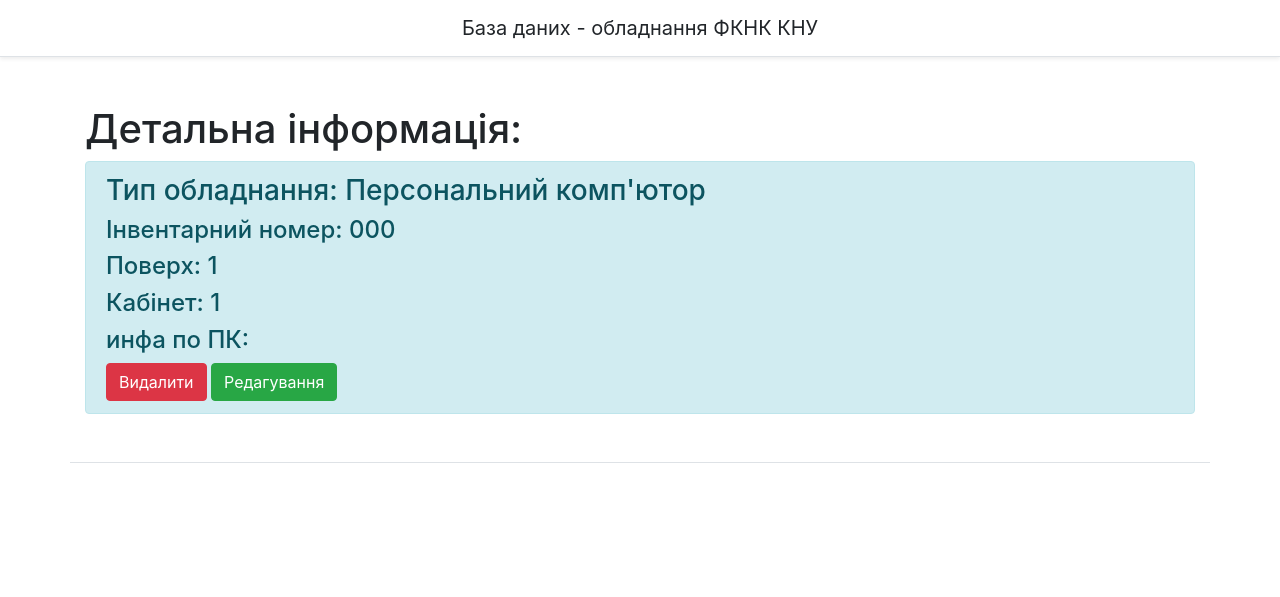
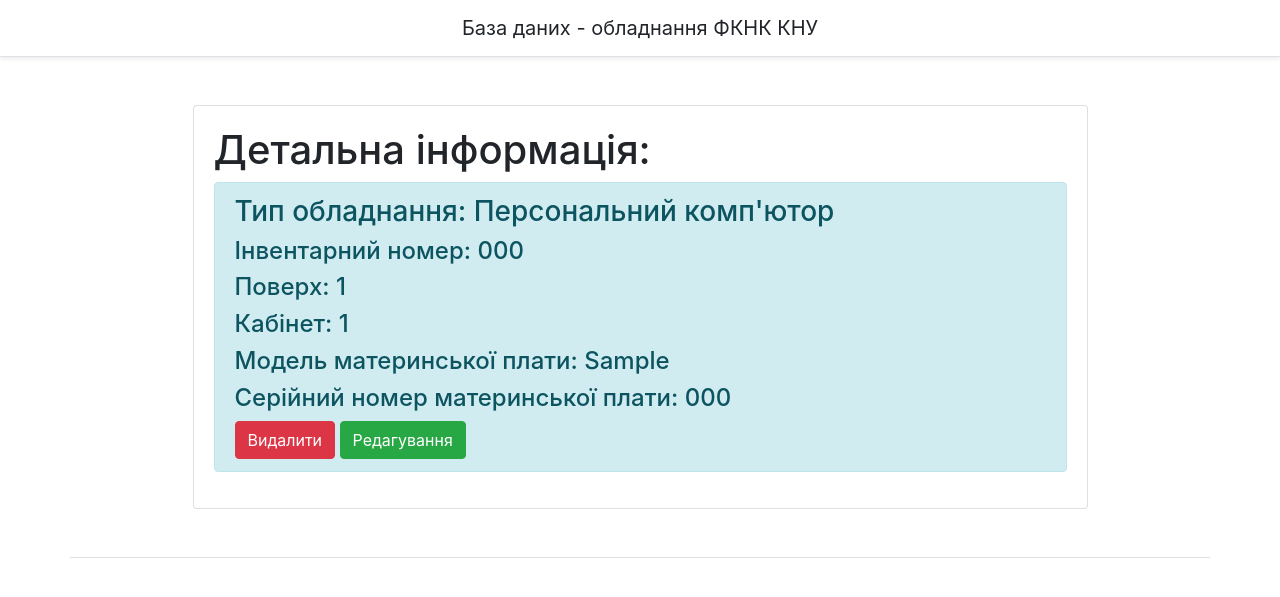
Before and after one commit to lipskydan/Diploma_Work_2020-21, a Django app: page /IT_items/PC/1 in a window 1280 px wide. Shown: the top 597 px of the page. Run offline with Django 3.2, Linux system fonts and the light colour scheme; tables that the repository leaves empty hold one stand-in row (values such as "Sample post"); some libraries are stand-ins or nearby versions.

Commit message:
Added motherboard to models

```diff
--- a/App/online_equipment_accounting/online_equipment_accounting/app/IT_items/admin.py
+++ b/App/online_equipment_accounting/online_equipment_accounting/app/IT_items/admin.py
@@ -1,5 +1,6 @@
 from django.contrib import admin
 
-from .models import PC
+from .models import PC, Motherboard
 
 admin.site.register(PC)
+admin.site.register(Motherboard)
--- a/App/online_equipment_accounting/online_equipment_accounting/app/IT_items/models.py
+++ b/App/online_equipment_accounting/online_equipment_accounting/app/IT_items/models.py
@@ -1,4 +1,23 @@
 from django.db import models
+
+
+class Motherboard(models.Model):
+    __tablename__ = 'Motherboard'
+
+    model = models.CharField('модель материнської плати', max_length=200, default='відсутній')
+    serial_number = models.CharField('серійний номер', max_length=200, default='відсутній')
+
+    name_for_user = 'Материнська плата'
+    name = 'Motherboard'
+
+    object = models.Manager()
+
+    def __str__(self):
+        return self.name_for_user + ' - модель ' + str(self.model) + ' - серійний номер ' + str(self.serial_number)
+
+    class Meta:
+        verbose_name = 'Материнська плата'
+        verbose_name_plural = 'Материнські плати'
 
 
 class PC(models.Model):
@@ -7,6 +26,8 @@ class PC(models.Model):
     inventory_number = models.CharField('інвентарний номер', max_length=200)
     floor = models.IntegerField('номер поверху')
     room = models.IntegerField('номер кабінету')
+
+    motherboard = models.ForeignKey(Motherboard, on_delete=models.CASCADE, default='відсутній')
 
     # end = models.DateField(default=None, blank=True, null=True)
     # pub_date = models.DateTimeField('дата створення')
--- a/App/online_equipment_accounting/online_equipment_accounting/app/IT_items/views.py
+++ b/App/online_equipment_accounting/online_equipment_accounting/app/IT_items/views.py
@@ -3,7 +3,7 @@ from django.shortcuts import render
 
 from django.urls import reverse
 
-from .models import PC
+from .models import PC, Motherboard
 from .forms import AddPcForm
 
 
@@ -32,7 +32,9 @@ def add_pc(request):
         form = AddPcForm(request.POST)
         if form.is_valid():
             cd = form.cleaned_data
-            item = PC(inventory_number=cd['inventory_number'], floor=cd['floor'], room=cd['room'])
+            motherboard = Motherboard(model=cd['motherboard_model'], serial_number=cd['motherboard_serial_number'])
+            motherboard.save()
+            item = PC(inventory_number=cd['inventory_number'], floor=cd['floor'], room=cd['room'], motherboard=motherboard)
             item.save()
             return HttpResponseRedirect(reverse('IT_items:IT_items'))
     else:
@@ -58,6 +60,7 @@ def item_delete(request, item_name, item_id):
     except:
         raise Http404('ERROR item_delete')
 
+    item.motherboard.delete()
     item.delete()
 
     return HttpResponseRedirect(reverse('IT_items:IT_items'))
--- a/App/online_equipment_accounting/online_equipment_accounting/templates/IT_items/item_detail.html
+++ b/App/online_equipment_accounting/online_equipment_accounting/templates/IT_items/item_detail.html
@@ -6,6 +6,10 @@
 
 {% block body %}
 <div class="container mt-5">
+    <div class="d-flex justify-content-center">
+      <aside class="col-sm-10">
+         <div class="card">
+            <article class="card-body">
                 <h1>Детальна інформація:</h1>
 
                 <div class="alert alert-info">
@@ -15,18 +19,21 @@
                     <h4>Кабінет: {{ item.room }}</h4>
 
                     {% if item.name == 'PC' %}
-            <h4>инфа по ПК:</h4>
+                        <h4>Модель материнської плати: {{item.motherboard.model}}</h4>
+                        <h4>Серійний номер материнської плати: {{item.motherboard.serial_number}}</h4>
 
                     {% elif item.name == 'Switch' %}
                         <h4>Кількість Ethernet портів: {{ item.count_of_ports }}</h4>
                     {% endif %}
-
                     <a href="/IT_items/{{ item.name }}/{{ item.id }}/del" class="btn btn-danger">Видалити</a>
                     <a href="/IT_items/{{ item.name }}/{{ item.id }}/update" class="btn btn-success">Редагування</a>
-
-
-
-
+                </div>
+            </article>
+         </div>
+      </aside>
     </div>
 </div>
 {% endblock %}
+
+<table class="table" border="0">
+</table>
```
Also changed, not shown: App/online_equipment_accounting/online_equipment_accounting/app/IT_items/forms.py (+7 -0 lines), App/online_equipment_accounting/online_equipment_accounting/templates/IT_items/add_pc.html (+29 -0 lines). Lines whose indentation alone changed are shown as unchanged.
